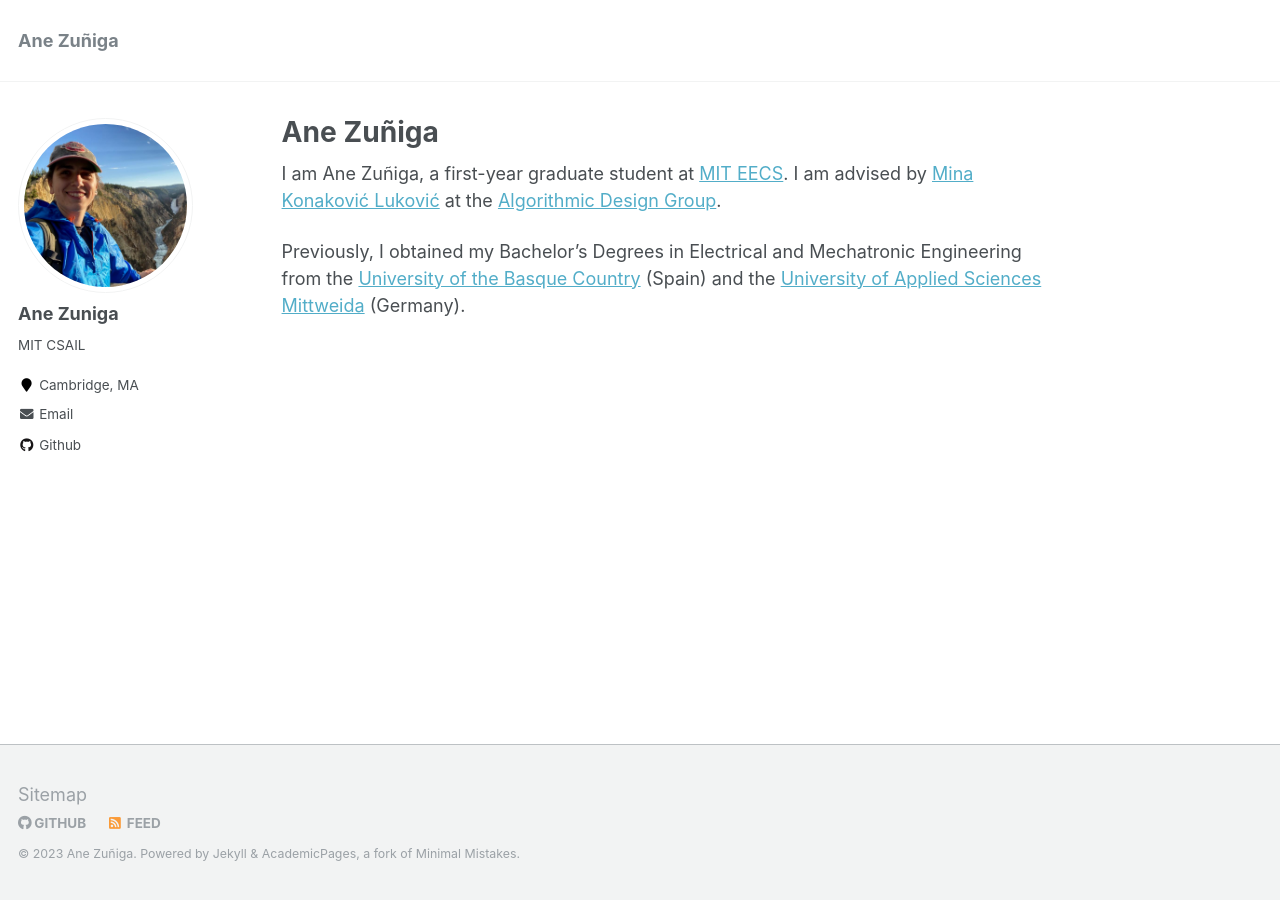
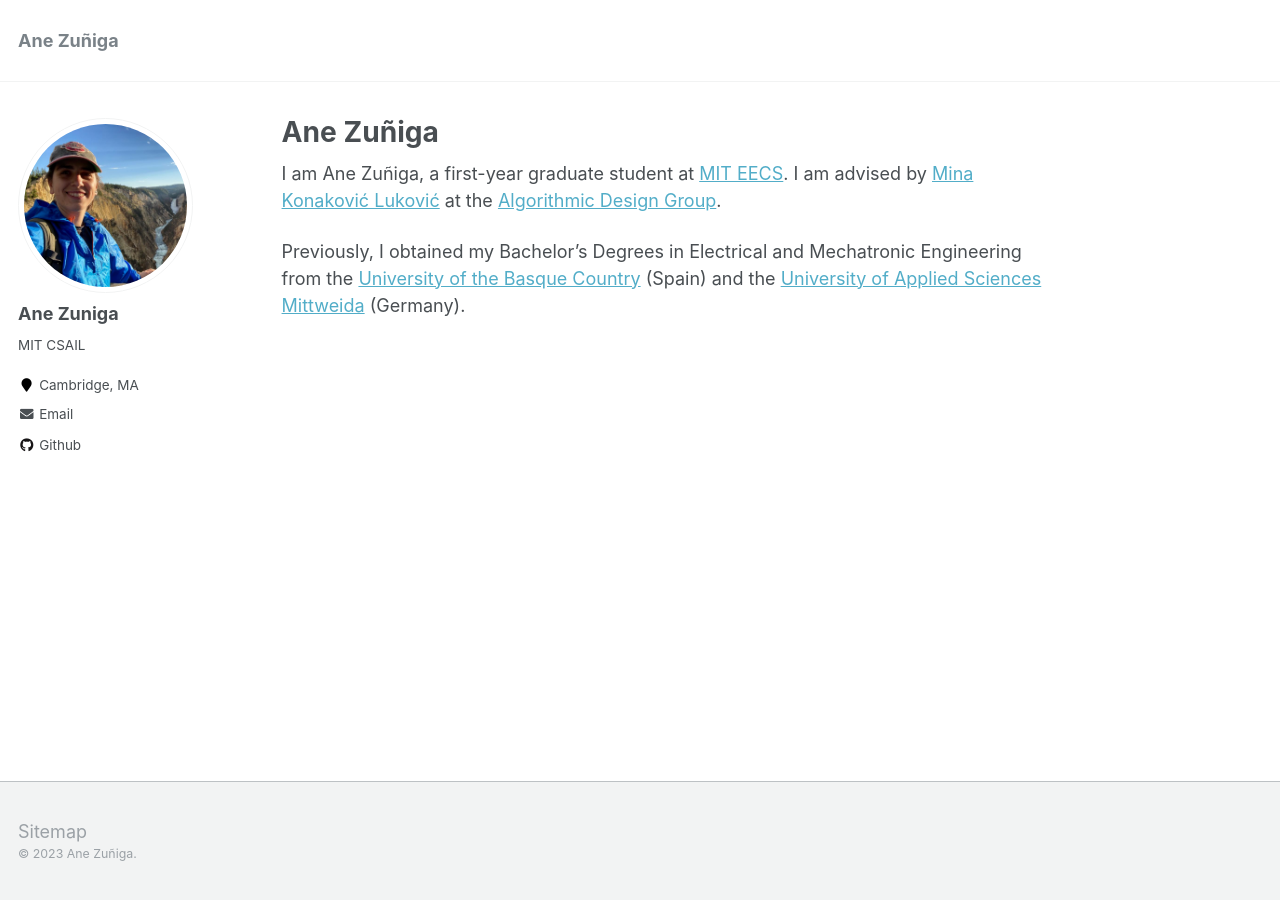
Before and after one commit to anezuniga/anezuniga.github.io, a Jekyll site: the page built from _pages/about.md, in a window 1280 px wide. Built offline with Jekyll 4.4.1, drawn with Linux system fonts in a browser that asks for light colours.

Commit message:
footer upd

```diff
--- a/_includes/footer.html
+++ b/_includes/footer.html
@@ -2,23 +2,7 @@
 
 <div class="page__footer-follow">
   <ul class="social-icons">
-    {% if site.data.ui-text[site.locale].follow_label %}
-      <li><strong>{{ site.data.ui-text[site.locale].follow_label }}</strong></li>
-    {% endif %}
-    {% if site.twitter.username %}
-      <li><a href="https://twitter.com/{{ site.twitter.username }}"><i class="fab fa-twitter-square" aria-hidden="true"></i> Twitter</a></li>
-    {% endif %}
-    {% if site.facebook.username %}
-      <li><a href="https://facebook.com/{{ site.facebook.username }}"><i class="fab fa-facebook-square" aria-hidden="true"></i> Facebook</a></li>
-    {% endif %}
-    {% if site.author.github %}
-      <li><a href="http://github.com/{{ site.author.github }}"><i class="fab fa-github" aria-hidden="true"></i> GitHub</a></li>
-    {% endif %}
-    {% if site.author.bitbucket %}
-      <li><a href="http://bitbucket.org/{{ site.author.bitbucket }}"><i class="fab fa-bitbucket" aria-hidden="true"></i> Bitbucket</a></li>
-    {% endif %}
-    <li><a href="{% if site.atom_feed.path %}{{ site.atom_feed.path }}{% else %}{{ base_path }}/feed.xml{% endif %}"><i class="fa fa-fw fa-rss-square" aria-hidden="true"></i> {{ site.data.ui-text[site.locale].feed_label | default: "Feed" }}</a></li>
   </ul>
 </div>
 
-<div class="page__footer-copyright">&copy; {{ site.time | date: '%Y' }} {{ site.name | default: site.title }}. {{ site.data.ui-text[site.locale].powered_by | default: "Powered by" }} <a href="http://jekyllrb.com" rel="nofollow">Jekyll</a> &amp; <a href="https://github.com/academicpages/academicpages.github.io">AcademicPages</a>, a fork of <a href="https://mademistakes.com/work/minimal-mistakes-jekyll-theme/" rel="nofollow">Minimal Mistakes</a>.</div>
+<div class="page__footer-copyright">&copy; {{ site.time | date: '%Y' }} {{ site.name | default: site.title }}.
```
